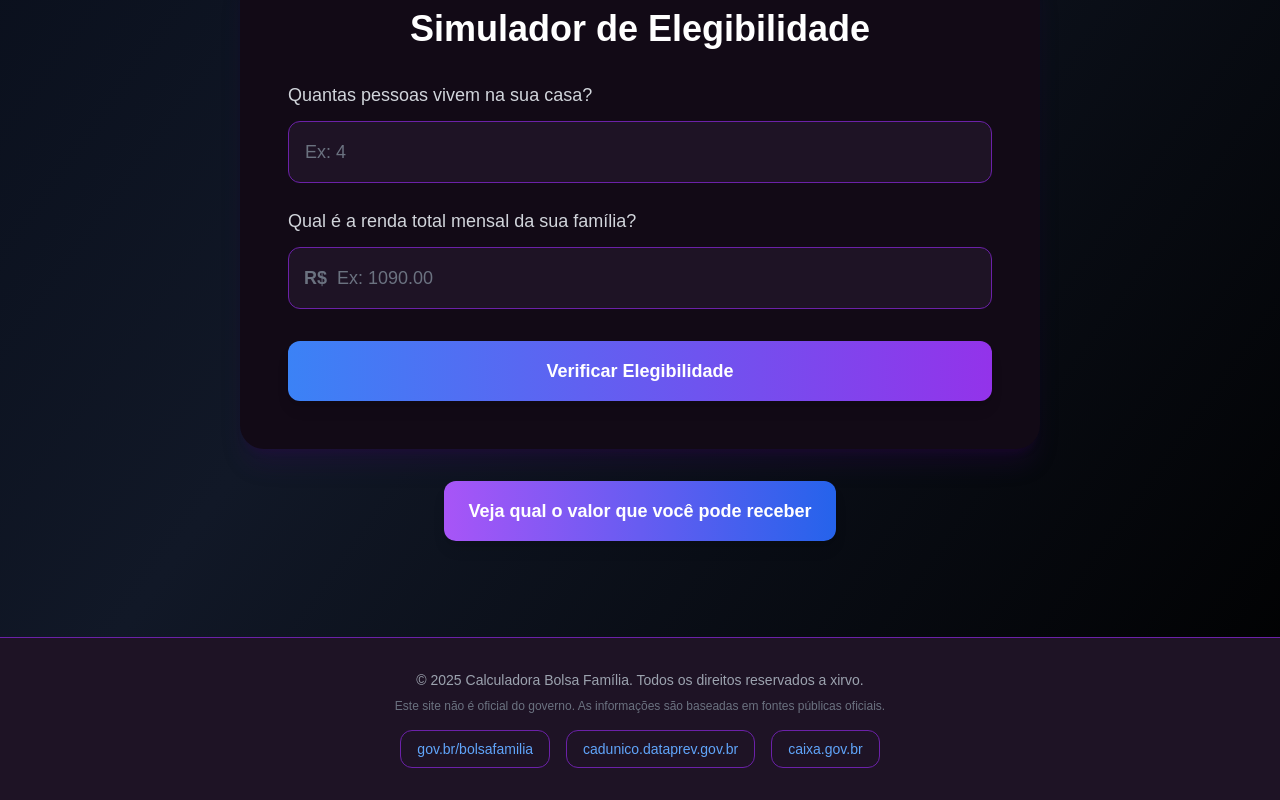
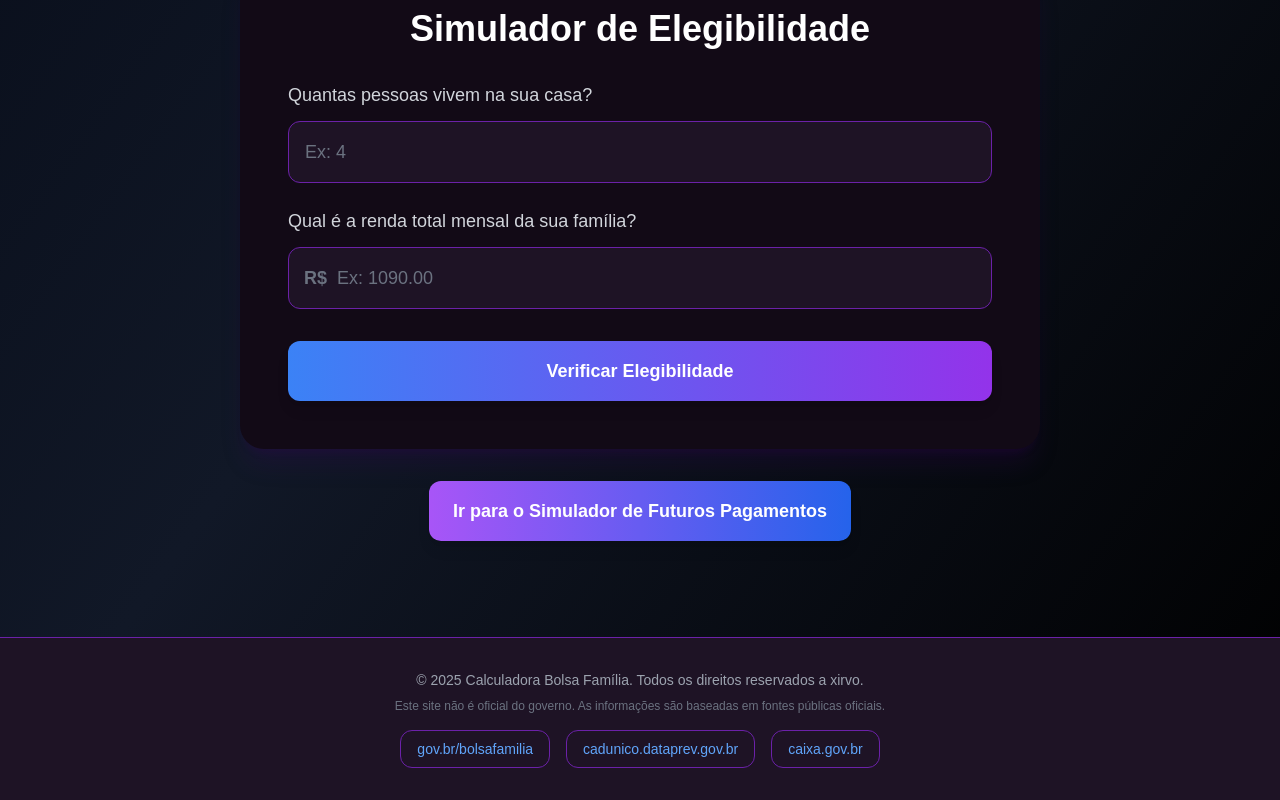
Before and after one commit to samueldsax/bolsa-familia-sim, a React (Vite) app: page / in a window 1280 px wide. Shown: the part 986-1786 px from the top of the page. Built offline with nearby package versions, Linux system fonts and the light colour scheme.

Commit message:
atualização do design

```diff
--- a/index.html
+++ b/index.html
@@ -5,7 +5,7 @@
     <link rel="icon" type="image/svg+xml" href="/vite.svg" />
     <meta name="google-site-verification" content="googleb923b7ca44df5209.html" />
     <meta name="viewport" content="width=device-width, initial-scale=1.0" />
-    <title>Calculadora Bolsa Família 2025</title>
+    <title>Calculadora Bolsa Família 2025 — Descubra Quanto Você Vai Receber</title>
   </head>
   <body>
     <div id="root"></div>
--- a/src/App.tsx
+++ b/src/App.tsx
@@ -55,7 +55,7 @@ const App: React.FC = () => {
                                focus:outline-none focus:ring-4 focus:ring-purple-300 focus:ring-opacity-75
                                transition duration-300 ease-in-out transform hover:scale-105"
                     >
-                      Veja qual o valor que você pode receber
+                      Ir para o Simulador de Futuros Pagamentos
                     </button>
                   </div>
                 </>
@@ -69,6 +69,7 @@ const App: React.FC = () => {
         })()}
       </main>
 
+      {/* Renderiza o rodapé */}
       <Footer />
     </div>
   );
```
